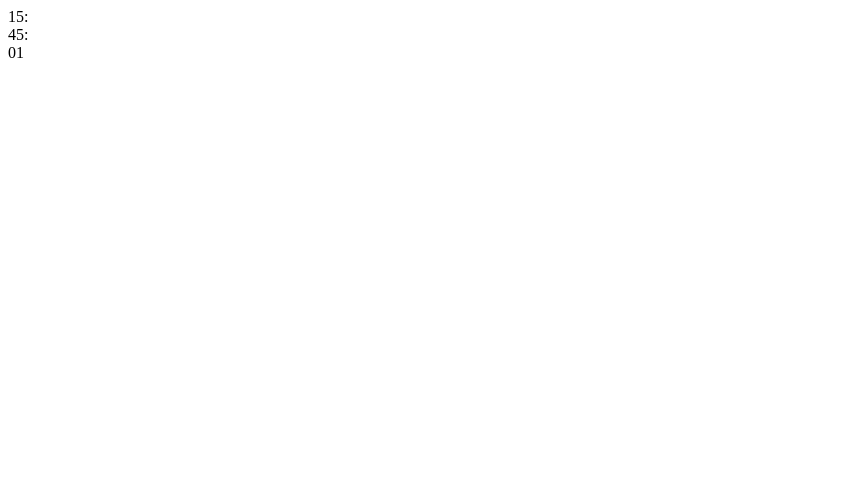
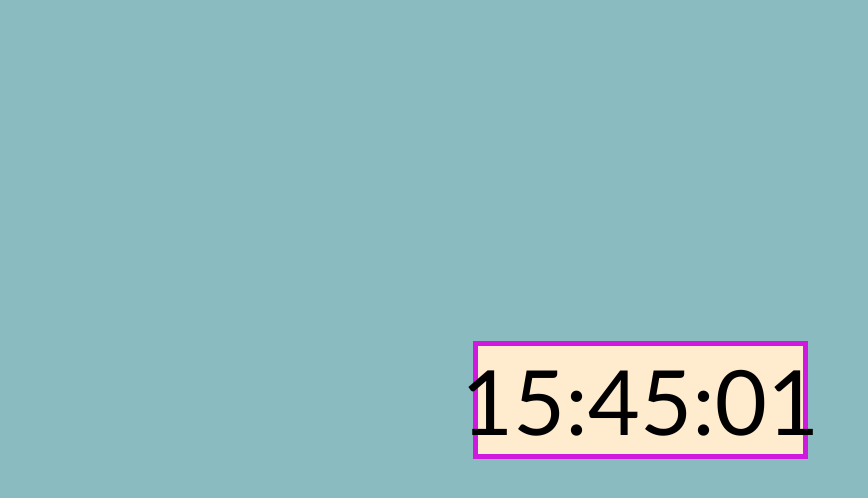
Before and after one commit to StaraaX/clock-js, a plain HTML site: page index.html in a window 1280 px wide. Shown: the whole page, without its empty margins (0-868 px from the left). Drawn offline with Linux system fonts and the light colour scheme; files that its build step writes are made by us from their sources; the site is published under a folder, as on GitHub Pages, so addresses that start at the root find nothing.

Commit message:
Update index.html

```diff
--- a/index.html
+++ b/index.html
@@ -4,7 +4,7 @@
     <meta charset="UTF-8">
     <meta http-equiv="X-UA-Compatible" content="IE=edge">
     <meta name="viewport" content="width=device-width, initial-scale=1.0">
-    <link rel="stylesheet" href="/mile-stone-one/style.css">
+    <link rel="stylesheet" href="style.css">
     <title>Clock</title>
 </head>
 <body>
```
